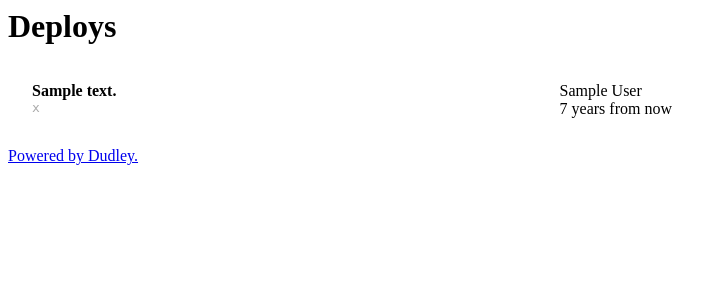
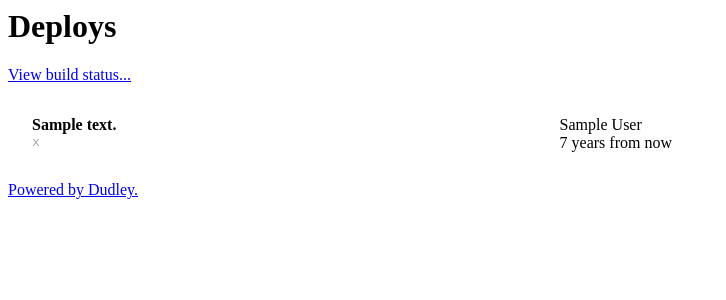
Before and after one commit to victorykit/dudley, a Flask app: template templates/index.html in a window 1280 px wide. Shown: the top 300 px of the page, without its empty margins (0-726 px from the left). Run offline with Flask 3, Linux system fonts and the light colour scheme; the template is opened without the code that fills it: most values are stand-ins (such as "Sample title", 1, 10 or a date in 2020).

Commit message:
lighten colors, add ci link

```diff
--- a/app.py
+++ b/app.py
@@ -10,7 +10,7 @@ db = web.database()
 @app.route("/")
 def index():
     jobs = db.select('jobs', order='id desc')
-    return render_template("index.html", jobs=jobs)
+    return render_template("index.html", jobs=jobs, ci_link=os.environ.get('CI_LINK'))
 
 @app.route('/jobs/<int:job_id>')
 def show_job(job_id):
--- a/templates/index.html
+++ b/templates/index.html
@@ -10,8 +10,10 @@
 </style>
 <h1>Deploys</h1>
 
+{%if ci_link%} <p><a href="{{ci_link}}">View build status...</a></p> {% endif %}
+
 {% for job in jobs %}
-{% set color = {True: '#afa', False: '#faa', None: '#ddd'}[job.success] %}
+{% set color = {True: '#dfd', False: '#fdd', None: '#ddd'}[job.success] %}
 <a href="/jobs/{{job.id}}" class="box" style="background-color: {{color}};">
     <div style="float: right">{{job.author or ''}}<br />{{job.created_at|timesince}}</div>
     <b>{{job.message or ''}}</b><br />
```
